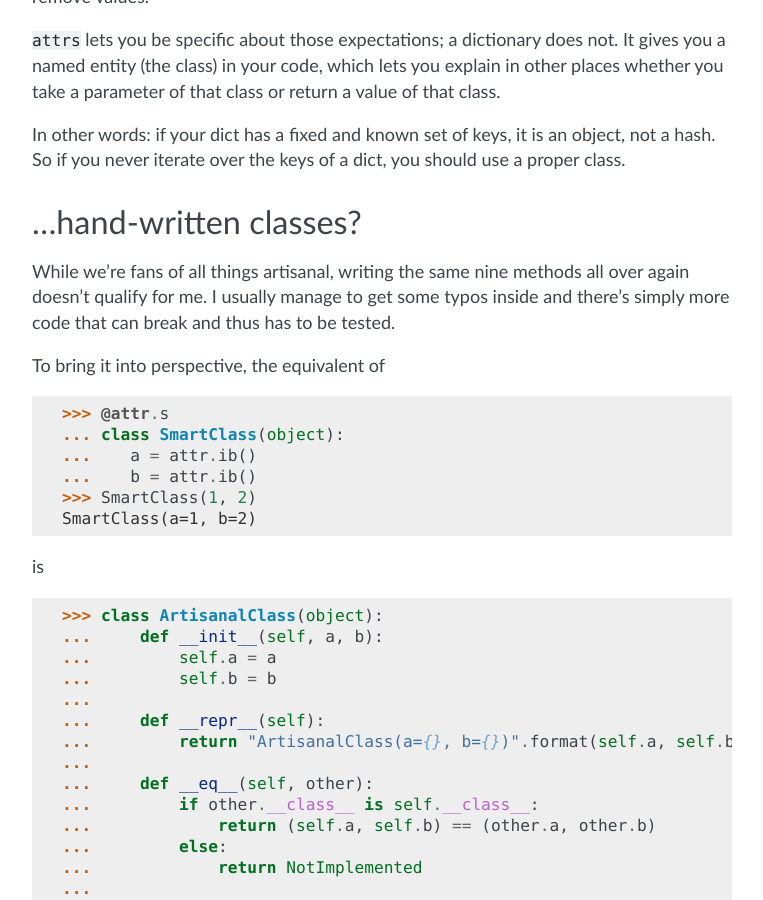
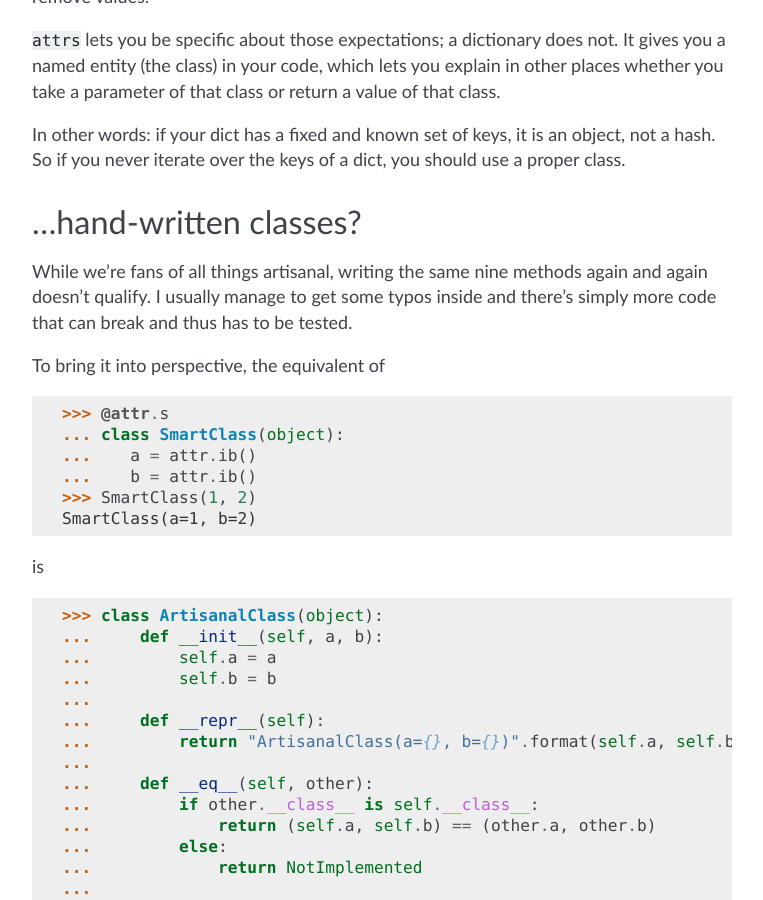
Before and after one commit to python-attrs/attrs, a Sphinx documentation site: the page built from docs/why.rst, in a window 1280 px wide and 900 px high, scrolled down 3670 px. Shown: the whole window, without its empty margins (368-1131 px from the left). Built offline with Sphinx 7.4.7, drawn with Linux system fonts in a browser that asks for light colours.

Commit message:
Better wording

```diff
--- a/docs/why.rst
+++ b/docs/why.rst
@@ -155,7 +155,7 @@ So if you never iterate over the keys of a dict, you should use a proper class.
 …hand-written classes?
 ----------------------
 
-While we're fans of all things artisanal, writing the same nine methods all over again doesn't qualify for me.
+While we're fans of all things artisanal, writing the same nine methods again and again doesn't qualify.
 I usually manage to get some typos inside and there's simply more code that can break and thus has to be tested.
 
 To bring it into perspective, the equivalent of
```
